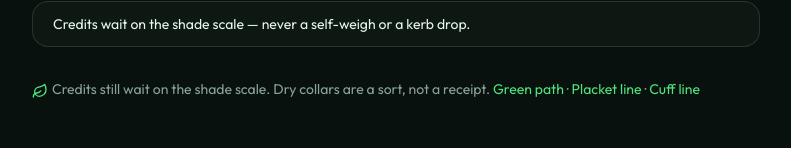
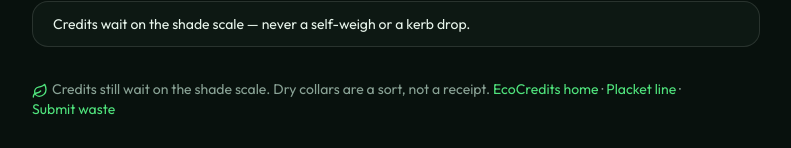
Before and after one commit to schoolminds7-stack/ecocredits, a React (Vite) app: page /collar in a window 1280 px wide. Shown: the part 2057-2205 px from the top of the page, without its empty margins (244-1035 px from the left). Built offline with nearby package versions, Linux system fonts and the light colour scheme; no server answers.

Commit message:
Replace links to missing collection routes with existing pages

```diff
--- a/src/routes/collar.tsx
+++ b/src/routes/collar.tsx
@@ -78,16 +78,16 @@ function CollarPage() {
       <p className="text-sm text-muted">
         <Leaf className="mr-1 inline size-4 text-primary" />
         Credits still wait on the shade scale. Dry collars are a sort, not a receipt.{" "}
-        <Link to="/path" className="text-primary hover:underline">
-          Green path
+        <Link to="/home" className="text-primary hover:underline">
+          EcoCredits home
         </Link>
         {" · "}
         <Link to="/placket" className="text-primary hover:underline">
           Placket line
         </Link>
         {" · "}
-        <Link to="/cuff" className="text-primary hover:underline">
-          Cuff line
+        <Link to="/submit" className="text-primary hover:underline">
+          Submit waste
         </Link>
       </p>
     </div>
```
